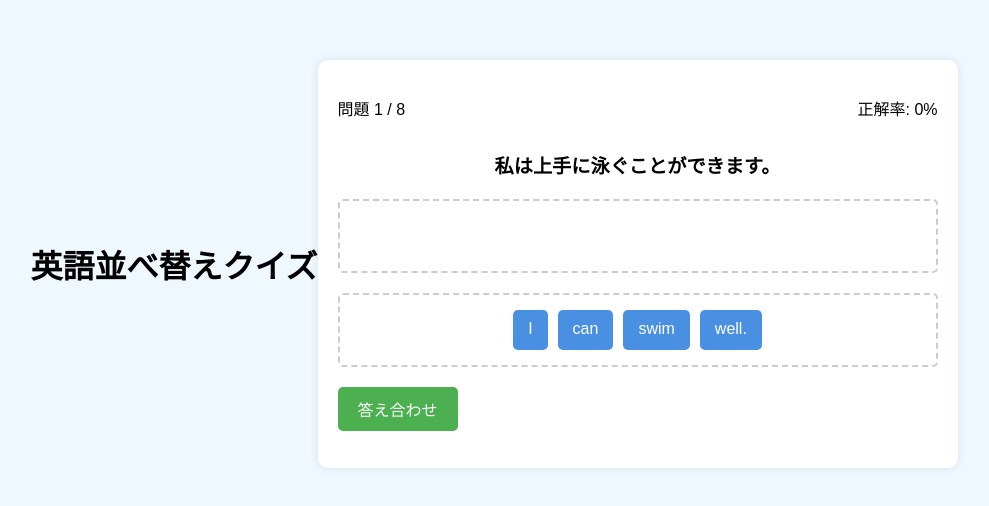
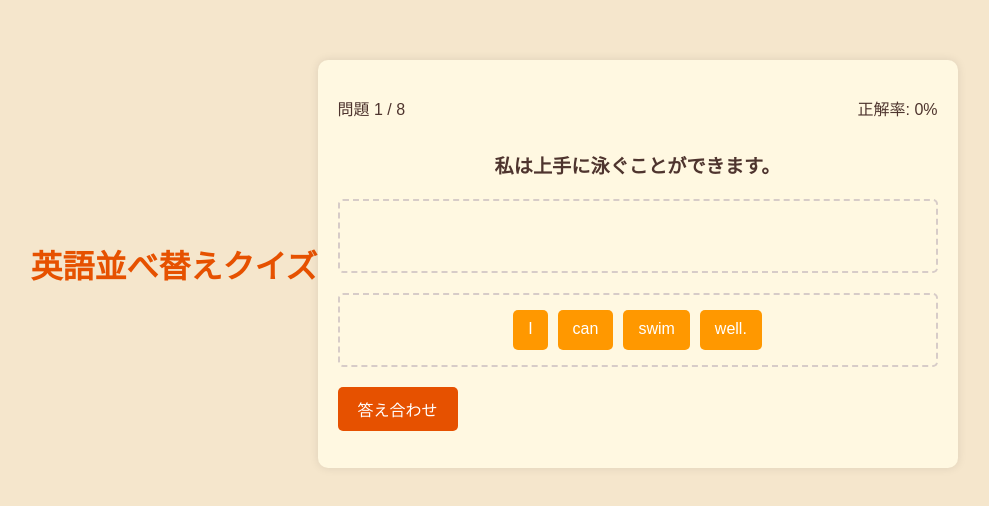
Before and after one commit to beko-usa/narabekae, a plain HTML site: page index.html in a window 1280 px wide. Shown: the part 144-650 px from the top of the page, without its empty margins (146-1135 px from the left). Drawn offline with Linux system fonts and the light colour scheme.

```diff
--- a/script.js
+++ b/script.js
@@ -94,6 +94,7 @@ document.addEventListener('DOMContentLoaded', () => {
     function createWordBlock(word) {
         const wordBlock = document.createElement('div');
         wordBlock.textContent = word;
+        console.log('Creating word block for:', `'${word}'`);
         wordBlock.className = 'word-block';
         wordBlock.draggable = true; // Keep for mouse drag
         wordBlock.addEventListener('dragstart', handleDragStart); // Keep for mouse drag
@@ -214,7 +215,9 @@ document.addEventListener('DOMContentLoaded', () => {
     }
 
     checkButton.addEventListener('click', () => {
+        console.log('Check button clicked.');
         const answerWords = Array.from(answerZoneEl.children).map(el => el.textContent);
+        console.log('Raw answer words from blocks:', answerWords);
 
         // 回答と正解の文字列を正規化（句読点除去、小文字化、余分なスペース削除）
         const normalizeString = (str) => {
@@ -224,15 +227,24 @@ document.addEventListener('DOMContentLoaded', () => {
         const normalizedAnswer = normalizeString(answerWords.join(' '));
         const normalizedCorrect = normalizeString(currentQuizSet[currentQuestionIndex].en);
 
+        console.log('Comparing:');
+        console.log('  Normalized Answer:', `'${normalizedAnswer}'`);
+        console.log('  Normalized Correct:', `'${normalizedCorrect}'`);
+
+        attempts++;
+
         if (normalizedAnswer === normalizedCorrect) {
+            console.log('Match found! Answer is correct.');
             feedbackEl.textContent = '正解！素晴らしい！';
             feedbackEl.style.color = 'green';
             if (attempts === 1) {
                 correctInFirstTry++;
+                console.log('Correct on first try! correctInFirstTry:', correctInFirstTry);
             }
             checkButton.style.display = 'none';
             nextButton.style.display = 'block';
         } else {
+            console.log('No match. Answer is incorrect.');
             feedbackEl.textContent = '残念、不正解です。もう一度挑戦してみましょう！ヒント：単語の順序、大文字・小文字、句読点を確認してください。';
             feedbackEl.style.color = 'red';
             checkButton.style.display = 'block';
--- a/style.css
+++ b/style.css
@@ -4,11 +4,11 @@ body {
     justify-content: center;
     align-items: center;
     min-height: 100vh;
-    background-color: #f0f8ff;
+    background-color: #f5e6cc; /* 薄い茶色 */
 }
 
 #quiz-container, #result-container {
-    background-color: white;
+    background-color: #fff8e1; /* クリーム色に近い茶色 */
     padding: 20px;
     border-radius: 10px;
     box-shadow: 0 0 10px rgba(0, 0, 0, 0.1);
@@ -21,6 +21,7 @@ body {
     margin-bottom: 20px;
     font-size: 1.2em;
     font-weight: bold;
+    color: #4e342e; /* 濃い茶色 */
 }
 
 .word-container {
@@ -30,31 +31,31 @@ body {
     padding: 10px;
     margin-bottom: 20px;
     min-height: 50px;
-    border: 2px dashed #ccc;
+    border: 2px dashed #d7ccc8; /* 薄い茶色の点線 */
     border-radius: 5px;
 }
 
 .word-container.drag-over {
-    background-color: #e0f7fa; /* ドロップ可能なエリアをハイライト */
-    border-color: #00bcd4;
+    background-color: #ffe0b2; /* 薄いオレンジ */
+    border-color: #ff9800; /* オレンジ */
 }
 
 .word-block {
-    background-color: #4a90e2;
+    background-color: #ff9800; /* オレンジ */
     color: white;
     padding: 10px 15px;
     margin: 5px;
     border-radius: 5px;
     cursor: grab;
-    user-select: none; /* テキスト選択を防ぐ */
+    user-select: none;
 }
 
 .word-block.dragging {
-    opacity: 0.5;
+    opacity: 0.7;
 }
 
 button {
-    background-color: #4CAF50;
+    background-color: #e65100; /* 濃いオレンジ */
     color: white;
     padding: 10px 20px;
     border: none;
@@ -72,10 +73,20 @@ button:hover {
     margin-top: 15px;
     font-size: 1.1em;
     font-weight: bold;
+    color: #e65100; /* 濃いオレンジ */
 }
 
 #progress-container {
     display: flex;
     justify-content: space-between;
     margin-bottom: 15px;
+    color: #4e342e; /* 濃い茶色 */
 }
+
+h1 {
+    color: #e65100; /* 濃いオレンジ */
+}
+
+h2 {
+    color: #e65100; /* 濃いオレンジ */
+}
```
